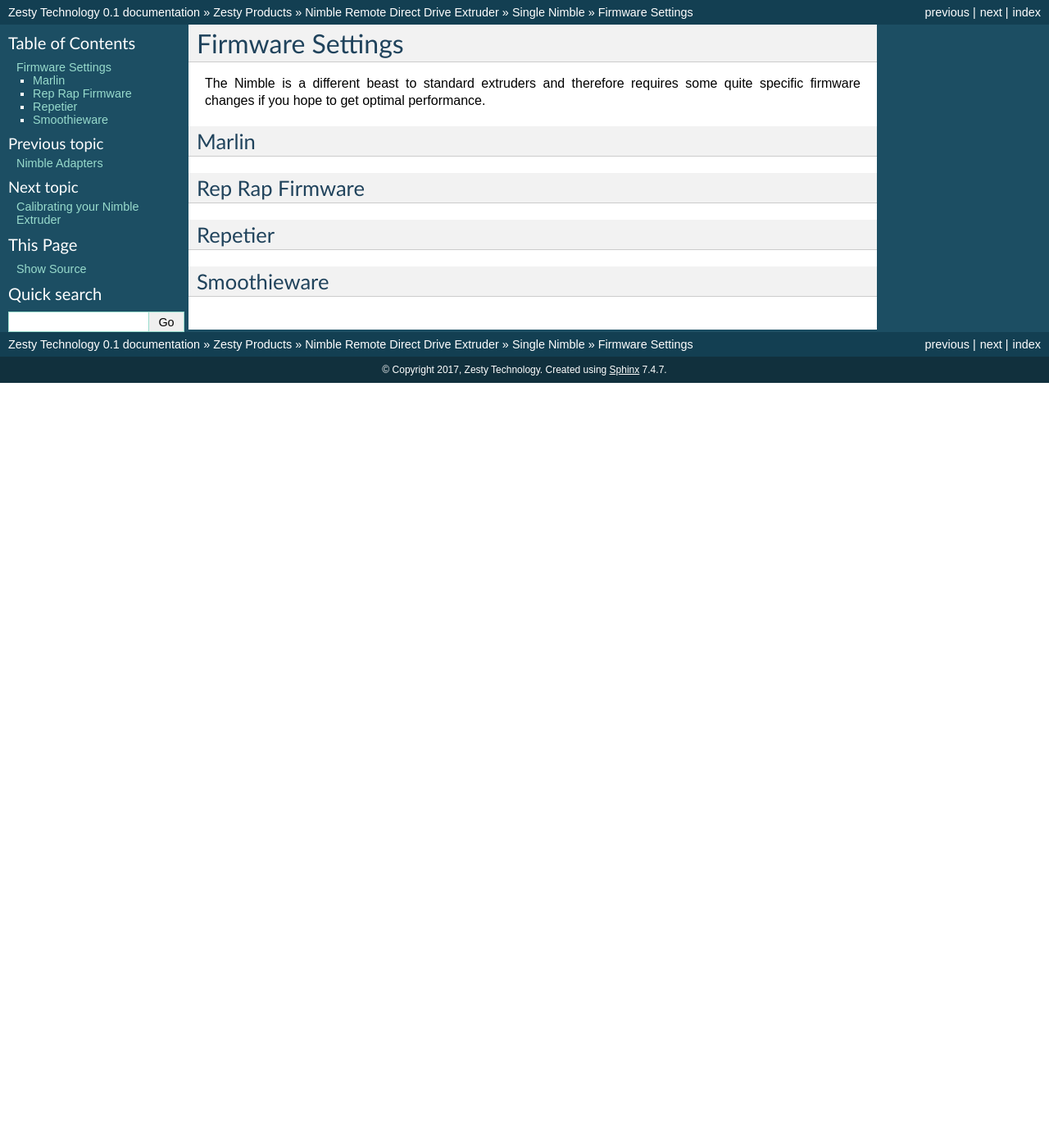
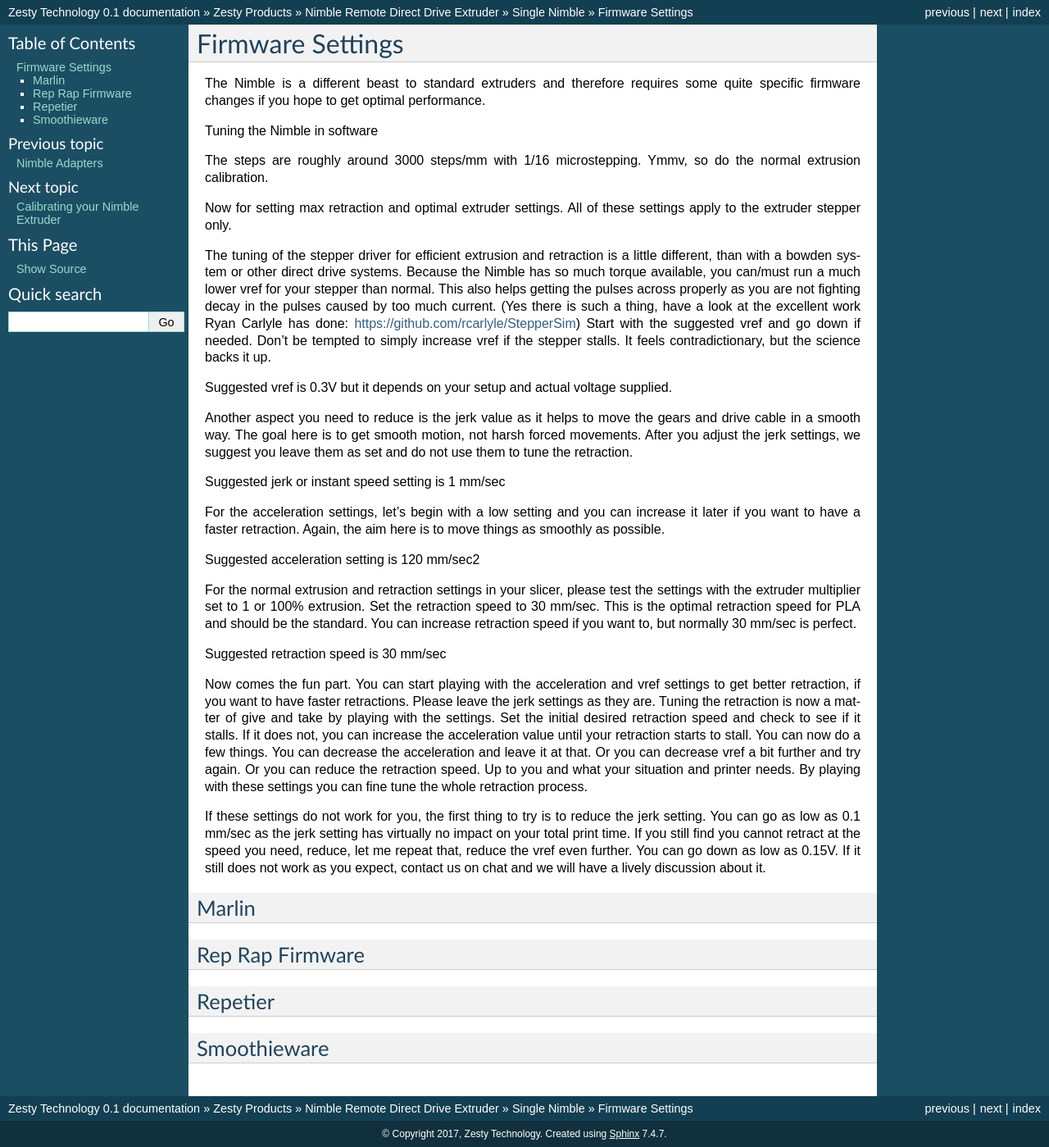
Before and after one commit to ZestyTechnology/zesty-docs, a Sphinx documentation site: the page built from docs/products/nimble_family/firmware_configuration.rst, in a window 1280 px wide. Shown: the whole page at 82% size. Built offline with Sphinx 7.4.7, drawn with Linux system fonts in a browser that asks for light colours; before the commit the page ends 900 px from its top, so only the background shows below that.

Commit message:
just to see how this goes

```diff
--- a/docs/products/nimble_family/firmware_configuration.rst
+++ b/docs/products/nimble_family/firmware_configuration.rst
@@ -7,6 +7,37 @@
 ===================
 
 The Nimble is a different beast to standard extruders and therefore requires some quite specific firmware changes if you hope to get optimal performance.
+
+
+Tuning the Nimble in software
+
+The steps are roughly around 3000 steps/mm with 1/16 microstepping. Ymmv, so do the normal extrusion calibration.
+
+Now for setting max retraction and optimal extruder settings. All of these settings apply to the extruder stepper only.
+
+The tuning of the stepper driver for efficient extrusion and retraction is a little different, than with a bowden system or other direct drive systems.
+Because the Nimble has so much torque available, you can/must run a much lower vref for your stepper than normal. This also helps getting the pulses across properly as you are not fighting decay in the pulses caused by too much current. (Yes there is such a thing, have a look at the excellent work Ryan Carlyle has done: https://github.com/rcarlyle/StepperSim) Start with the suggested vref and go down if needed. Don't be tempted to simply increase vref if the stepper stalls. It feels contradictionary, but the science backs it up.
+
+Suggested vref is 0.3V but it depends on your setup and actual voltage supplied.
+
+Another aspect you need to reduce is the jerk value as it helps to move the gears and drive cable in a smooth way. The goal here is to get smooth motion, not harsh forced movements. After you adjust the jerk settings, we suggest you leave them as set and do not use them to tune the retraction.
+
+Suggested jerk or instant speed setting is 1 mm/sec
+
+For the acceleration settings, let's begin with a low setting and you can increase it later if you want to have a faster retraction. Again, the aim here is to move things as smoothly as possible.
+
+Suggested acceleration setting is 120 mm/sec2
+
+For the normal extrusion and retraction settings in your slicer, please test the settings with the extruder multiplier set to 1 or 100% extrusion. Set the retraction speed to 30 mm/sec. This is the optimal retraction speed for PLA and should be the standard. You can increase retraction speed if you want to, but normally 30 mm/sec is perfect.
+
+Suggested retraction speed is 30 mm/sec
+
+Now comes the fun part. You can start playing with the acceleration and vref settings to get better retraction, if you want to have faster retractions. Please leave the jerk settings as they are. Tuning the retraction is now a matter of give and take by playing with the settings. Set the initial desired retraction speed and check to see if it stalls. If it does not, you can increase the acceleration value until your retraction starts to stall. You can now do a few things. You can decrease the acceleration and leave it at that. Or you can decrease vref a bit further and try again. Or you can reduce the retraction speed. Up to you and what your situation and printer needs.
+By playing with these settings you can fine tune the whole retraction process.
+
+If these settings do not work for you, the first thing to try is to reduce the jerk setting. You can go as low as 0.1 mm/sec as the jerk setting has virtually no impact on your total print time.
+If you still find you cannot retract at the speed you need, reduce, let me repeat that, reduce the vref even further. You can go down as low as 0.15V.
+If it still does not work as you expect, contact us on chat and we will have a lively discussion about it.
 
 Marlin
 --------
```
